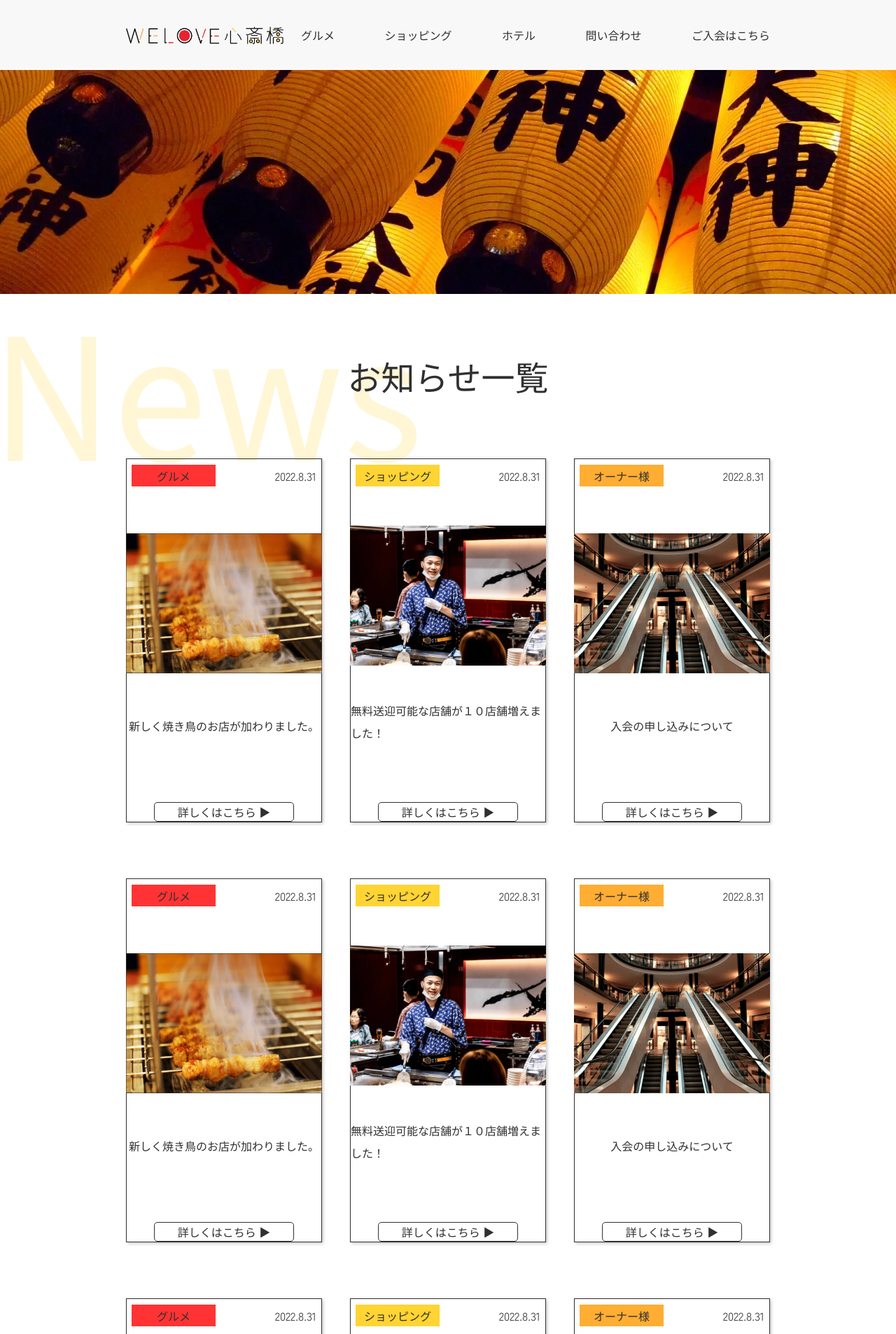
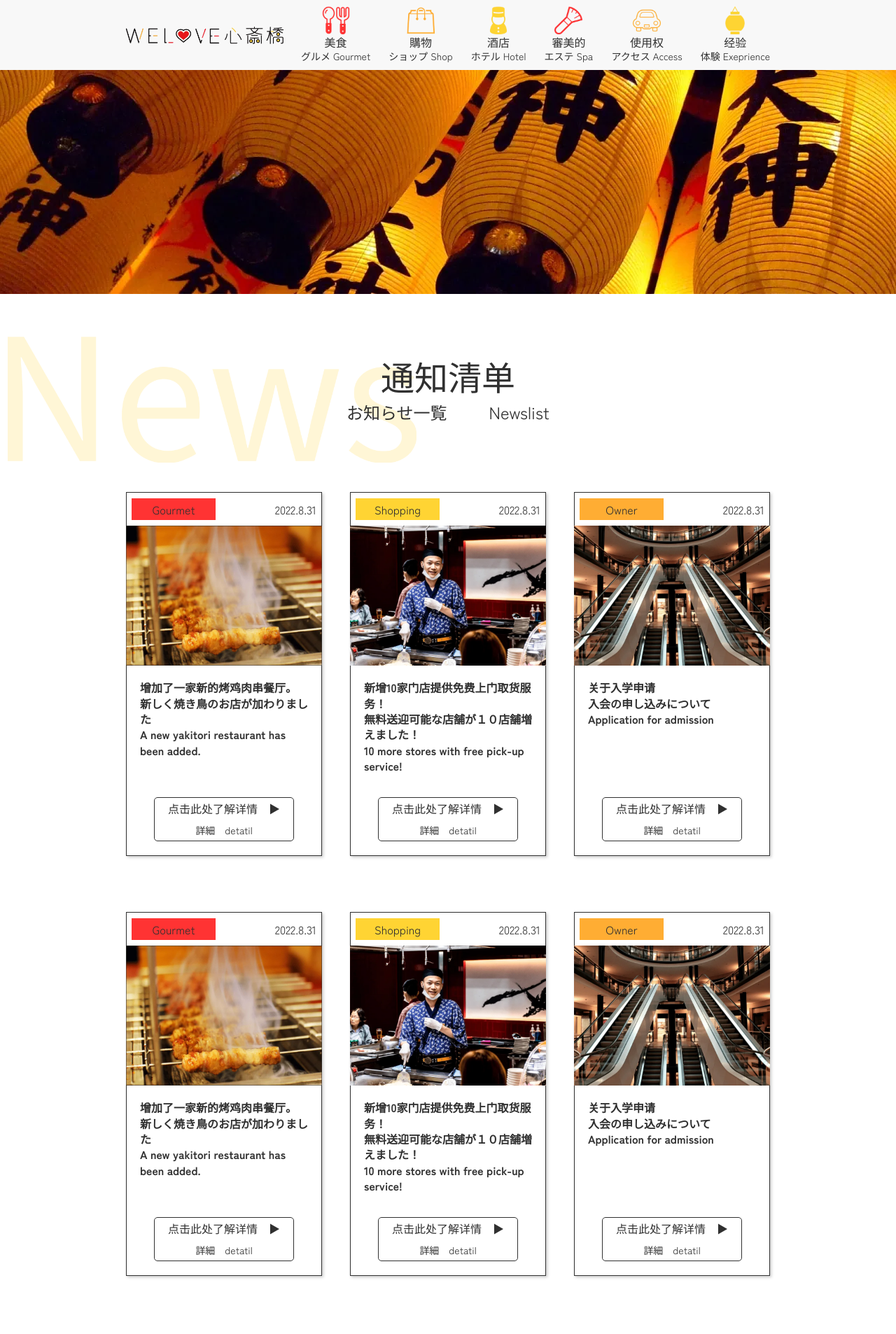
Before and after one commit to macmeals/weloveshinsaibashi, a plain HTML site: page content/news.html in a window 1280 px wide. Shown: the top 1906 px of the page at 70% size. Drawn offline with Linux system fonts and the light colour scheme.

Commit message:
New一覧完成

```diff
--- a/content/news.html
+++ b/content/news.html
@@ -16,17 +16,54 @@
   <div class="l-wrapper">
     <header class="l-header">
         <div class="p-header__pc">
-            <a href="index.html"><img class="c-illust__headerlogo" src="img/header/headerlogo.png" alt="ヘッダーロゴ"></a>
+            <a href="index.html"><img class="c-illust__headerlogo" src="img/header/header_logo.webp" alt="ヘッダーロゴ"></a>
                 <ul class="p-header__list">
-                <li><a class="c-underline__black" href="index.html#food">グルメ</a></li>
-                <li><a class="c-underline__black" href="index.html#shop">ショッピング</a></li>
-                <li><a class="c-underline__black" href="index.html#hotel">ホテル</a></li>
-                <li><a class="c-underline__black" href="inquiry.html">問い合わせ</a></li>
-                <li><a class="c-underline__black" href="admission.html">ご入会はこちら</a></li>
+                    <li>
+                        <a class="p-header__link" href="#food">
+                            <img class="c-illust__headericon" src="./img/header/header_gourmet.webp" alt="グルメのヘッダーアイコン">
+                            <p class="c-header__lineheight">美食</p>
+                            <p class="c-pc__text14px c-lineheight__middle">グルメ Gourmet</p>
+                        </a>
+                    </li>
+                    <li>
+                        <a class="p-header__link" href="#shop">
+                            <img class="c-illust__headericon" src="./img/header/header_shop.webp" alt="グルメのヘッダーアイコン">
+                            <p class="c-header__lineheight ">購物</p>
+                            <p class="c-pc__text14px c-header__lineheight">ショップ Shop</p>
+                        </a>
+                    </li>
+                    <li>
+                        <a class="p-header__link" href="#hotel">
+                            <img class="c-illust__headericon" src="./img/header/header_hotel.webp" alt="グルメのヘッダーアイコン">
+                            <p class="c-header__lineheight c-header__lineheight">酒店</p>
+                            <p class="c-pc__text14px c-header__lineheight">ホテル Hotel</p>
+                        </a>
+                    </li>
+                    <li>
+                        <a class="p-header__link" href="#shop">
+                            <img class="c-illust__headericon" src="./img/header/header_spa.webp" alt="グルメのヘッダーアイコン">
+                            <p class="c-header__lineheight">審美的</p>
+                            <p class="c-pc__text14px c-header__lineheight">エステ Spa</p>
+                        </a>
+                    </li>
+                    <li>
+                        <a class="p-header__link" href="#access">
+                            <img class="c-illust__headericon" src="./img/header/header_access.webp" alt="グルメのヘッダーアイコン">
+                            <p class="c-header__lineheight">使用权</p>
+                            <p class="c-pc__text14px c-header__lineheight">アクセス Access</p>
+                        </a>
+                    </li>
+                    <li>
+                        <a class="p-header__link c-header__lineheight" href="#exprience">
+                            <img class="c-illust__headericon" src="./img/header/header_experience.webp" alt="グルメのヘッダーアイコン">
+                            <p class="c-header__lineheight">经验</p>
+                            <p class="c-pc__text14px c-header__lineheight">体験 Exeprience</p>
+                        </a>
+                    </li>
                 </ul>
             </div>
         <div class="p-header__mobile ">
-            <a href="index.html"><img class="c-illust__headerlogo" src="img/header/headerlogo.png" alt="ヘッダーロゴ"></a>
+            <a href="index.html"><img class="c-illust__headerlogo" src="img/header/header_logo.webp" alt="ヘッダーロゴ"></a>
             <button class="c-hambergerbutton">
                 <span class="c-hambergerbutton__upperbar"></span>
                 <span class="c-hambergerbutton__middlebar"></span>
@@ -38,13 +75,20 @@
         <main class="l-main">
             <img class="c-photo__smallview c-fadeTriger" src="img/news/newsfirstview.webp" alt="ファーストビュー">
             <article class="p-news">
-                <h2 class="c-pagetitle u-margin__pc-topbot90 u-margin__sp-topbot40 c-fadeTriger">お知らせ一覧</h2>
+                <div class="u-margin__pc-topbot90 u-vertical-center">
+                    <h2 class="c-pagetitle u-margin__sp-top40 c-fadeTriger">通知清单</h2>
+                    <div class="p-topsubtitle__JpnEng c-pc__text24px c-fadeTriger">
+                        <p>お知らせ一覧</p>
+                        <p class="u-margin__pc-left60">Newslist</p>
+                    </div>
+                </div>
                 <div class="p-news__grid">
-                    <div class="p-newscard c-fadeTriger">
+                    <div class="p-newscard u-margin__sp-top40 c-fadeTriger">
+                        <div class="p-newscard__contents">
                             <div class="p-newscard__top">
                                 <div class="p-newscard__categoly">
                                     <div class="c-categoly__red">
-                                    <p>グルメ</p>
+                                        <p>Gourmet</p>
                                     </div>
                                     <div class="c-categoly__date">
                                         <p>2022.8.31</p>
@@ -52,16 +96,20 @@
                                 </div>
                             </div>
                             <img class="c-photo__newscard" src="img/news/news1.webp" alt="topカードの一枚目">
-                        <p>新しく焼き鳥のお店が加わりました。</p>
-                        <a href="./newsdetail.html" class="c-button__small u-margin__pc-top35 u-margin__sp-top35">
-                            <span>詳しくはこちら ▶︎</span>
+                            <p class="u-margin__top20">增加了一家新的烤鸡肉串餐厅。</p>
+                            <p>新しく焼き鳥のお店が加わりました</p>
+                            <p>A new yakitori restaurant has been added.</p>
+                        </div>
+                        <a href="newsdetail.html" class="c-button__small-multilingual u-margin__bottom20">
+                            <span class="c-smallbuttontext__china">点击此处了解详情&emsp;▶︎ </br><span class="c-smallbuttontext__JpnEng">詳細&emsp;detatil</span></span>
                         </a>
                     </div>
-                    <div class="p-newscard u-margin__sp-top40 c-fadeTriger">
+                    <div class="p-newscard u-margin__sp-top40 c-fadeTriger ">
+                        <div class="p-newscard__contents">
                             <div class="p-newscard__top">
                                 <div class="p-newscard__categoly">
                                     <div class="c-categoly__yellow">
-                                    <p>ショッピング</p>
+                                        <p>Shopping</p>
                                     </div>
                                     <div class="c-categoly__date">
                                         <p>2022.8.31</p>
@@ -69,16 +117,20 @@
                                 </div>
                             </div>
                             <img class="c-photo__newscard" src="img/news/news2.webp" alt="topカードの一枚目">
+                            <p class="u-margin__top20">新增10家门店提供免费上门取货服务！</p>
                             <p>無料送迎可能な店舗が１０店舗増えました！</p>
-                        <a href="newsdetail.html" class="c-button__small u-margin__pc-top35 u-margin__sp-top35">
-                            <span>詳しくはこちら ▶︎</span>
+                            <p>10 more stores with free pick-up service!</p>
+                        </div>
+                        <a href="newsdetail.html" class="c-button__small-multilingual u-margin__bottom20">
+                            <span class="c-smallbuttontext__china">点击此处了解详情&emsp;▶︎ </br><span class="c-smallbuttontext__JpnEng">詳細&emsp;detatil</span></span>
                         </a>
                     </div>
                     <div class="p-newscard u-margin__sp-top40 c-fadeTriger">
+                        <div class="p-newscard__contents">
                             <div class="p-newscard__top">
                                 <div class="p-newscard__categoly">
                                     <div class="c-categoly__orange">
-                                    <p>オーナー様</p>
+                                        <p>Owner</p>
                                     </div>
                                     <div class="c-categoly__date">
                                         <p>2022.8.31</p>
@@ -86,16 +138,20 @@
                                 </div>
                             </div>
                             <img class="c-photo__newscard" src="img/news/news3.webp" alt="topカードの一枚目">
+                            <p class="u-margin__top20">关于入学申请</p>
                             <p>入会の申し込みについて</p>
-                        <a href="newsdetail.html" class="c-button__small u-margin__pc-top35 u-margin__sp-top35">
-                            <span>詳しくはこちら ▶︎</span>
+                            <p>Application for admission</p>
+                        </div>
+                        <a href="newsdetail.html" class="c-button__small-multilingual u-margin__bottom20">
+                            <span class="c-smallbuttontext__china">点击此处了解详情&emsp;▶︎ </br><span class="c-smallbuttontext__JpnEng">詳細&emsp;detatil</span></span>
                         </a>
                     </div>
                     <div class="p-newscard u-margin__sp-top40 c-fadeTriger">
+                        <div class="p-newscard__contents">
                             <div class="p-newscard__top">
                                 <div class="p-newscard__categoly">
                                     <div class="c-categoly__red">
-                                  <p>グルメ</p>
+                                        <p>Gourmet</p>
                                     </div>
                                     <div class="c-categoly__date">
                                         <p>2022.8.31</p>
@@ -103,16 +159,20 @@
                                 </div>
                             </div>
                             <img class="c-photo__newscard" src="img/news/news1.webp" alt="topカードの一枚目">
-                       <p>新しく焼き鳥のお店が加わりました。</p>
-                       <a href="newsdetail.html" class="c-button__small u-margin__pc-top35 u-margin__sp-top35">
-                            <span>詳しくはこちら ▶︎</span>
+                            <p class="u-margin__top20">增加了一家新的烤鸡肉串餐厅。</p>
+                            <p>新しく焼き鳥のお店が加わりました</p>
+                            <p>A new yakitori restaurant has been added.</p>
+                        </div>
+                        <a href="newsdetail.html" class="c-button__small-multilingual u-margin__bottom20">
+                            <span class="c-smallbuttontext__china">点击此处了解详情&emsp;▶︎ </br><span class="c-smallbuttontext__JpnEng">詳細&emsp;detatil</span></span>
                         </a>
                     </div>
-                    <div class="p-newscard u-margin__sp-top40 c-fadeTriger">
+                    <div class="p-newscard u-margin__sp-top40 c-fadeTriger ">
+                        <div class="p-newscard__contents">
                             <div class="p-newscard__top">
                                 <div class="p-newscard__categoly">
                                     <div class="c-categoly__yellow">
-                                  <p>ショッピング</p>
+                                        <p>Shopping</p>
                                     </div>
                                     <div class="c-categoly__date">
                                         <p>2022.8.31</p>
@@ -120,16 +180,20 @@
                                 </div>
                             </div>
                             <img class="c-photo__newscard" src="img/news/news2.webp" alt="topカードの一枚目">
+                            <p class="u-margin__top20">新增10家门店提供免费上门取货服务！</p>
                             <p>無料送迎可能な店舗が１０店舗増えました！</p>
-                      <a href="newsdetail.html" class="c-button__small u-margin__pc-top35 u-margin__sp-top35">
-                          <span>詳しくはこちら ▶︎</span>
+                            <p>10 more stores with free pick-up service!</p>
+                        </div>
+                        <a href="newsdetail.html" class="c-button__small-multilingual u-margin__bottom20">
+                            <span class="c-smallbuttontext__china">点击此处了解详情&emsp;▶︎ </br><span class="c-smallbuttontext__JpnEng">詳細&emsp;detatil</span></span>
                         </a>
                     </div>
                     <div class="p-newscard u-margin__sp-top40 c-fadeTriger">
+                        <div class="p-newscard__contents">
                             <div class="p-newscard__top">
                                 <div class="p-newscard__categoly">
                                     <div class="c-categoly__orange">
-                                <p>オーナー様</p>
+                                        <p>Owner</p>
                                     </div>
                                     <div class="c-categoly__date">
                                         <p>2022.8.31</p>
@@ -137,78 +201,67 @@
                                 </div>
                             </div>
                             <img class="c-photo__newscard" src="img/news/news3.webp" alt="topカードの一枚目">
+                            <p class="u-margin__top20">关于入学申请</p>
                             <p>入会の申し込みについて</p>
-                     <a href="newsdetail.html" class="c-button__small u-margin__pc-top35 u-margin__sp-top35">
-                         <span>詳しくはこちら ▶︎</span>
-                     </a>
+                            <p>Application for admission</p>
                         </div>
-                    <div class="p-newscard u-margin__sp-top40 c-fadeTriger">
-                      <div class="p-newscard__top">
-                          <div class="p-newscard__categoly">
-                              <div class="c-categoly__red">
-                                  <p>グルメ</p>
-                              </div>
-                              <div class="c-categoly__date">
-                                  <p>2022.8.31</p>
-                              </div>
-                          </div>
-                       </div>
-                       <img class="c-photo__newscard" src="img/news/news1.webp" alt="topカードの一枚目">
-                       <p>新しく焼き鳥のお店が加わりました。</p>
-                       <a href="newsdetail.html" class="c-button__small u-margin__pc-top35">
-                            <span>詳しくはこちら ▶︎</span>
-                       </a>
-                    </div>
-                    <div class="p-newscard u-margin__sp-top40 c-fadeTriger">
-                      <div class="p-newscard__top">
-                          <div class="p-newscard__categoly">
-                              <div class="c-categoly__yellow">
-                                  <p>ショッピング</p>
-                              </div>
-                              <div class="c-categoly__date">
-                                  <p>2022.8.31</p>
-                              </div>
-                          </div>
-                      </div>
-                      <img class="c-photo__newscard" src="img/news/news2.webp" alt="topカードの一枚目">
-                      <p>無料送迎可能な店舗が１０店舗増えました！</p>
-                      <a href="newsdetail.html" class="c-button__small u-margin__pc-top35 u-margin__sp-top35">
-                          <span>詳しくはこちら ▶︎</span>
-                      </a>
-                    </div>
-                    <div class="p-newscard u-margin__sp-top40 c-fadeTriger">
-                        <div class="p-newscard__top">
-                            <div class="p-newscard__categoly">
-                                <div class="c-categoly__orange">
-                                    <p>オーナー様</p>
-                                </div>
-                                <div class="c-categoly__date">
-                                    <p>2022.8.31</p>
-                                </div>
-                            </div>
-                        </div>
-                        <img class="c-photo__newscard" src="img/news/news3.webp" alt="topカードの一枚目">
-                        <p>入会の申し込みについて</p>
-                        <a href="newsdetail.html" class="c-button__small u-margin__pc-top35 u-margin__sp-top35">
-                            <span>詳しくはこちら ▶︎</span>
+                        <a href="newsdetail.html" class="c-button__small-multilingual u-margin__bottom20">
+                            <span class="c-smallbuttontext__china">点击此处了解详情&emsp;▶︎ </br><span class="c-smallbuttontext__JpnEng">詳細&emsp;detatil</span></span>
                         </a>
                     </div>
                 </div>
             </article>
             <img class="u-margin__pc-top100 u-margin__sp-top50 c-illust__pagenation c-fadeTriger" src="img/Pagenation.png" alt="ページネーション">
-            <a href="index.html" class="c-button__large u-margin__pc-topbot115 u-margin__sp-topbot60 c-fadeTriger">
-                <span>ホーム ▶︎</span>
+            <a href="main.html" class="c-button__large-multilingual u-margin__pc-topbot115 u-margin__sp-topbot60 c-fadeTriger">
+                <span class="c-largebuttontext__china">家&emsp;▶︎</br><span class="c-largebuttontext__JpnEng">ホームへ&emsp;Home</span></span>
             </a>
         </main>
         <aside class="l-side">
-          <ul class="p-side u-margin__sp-top60">
-              <li><a href="index.html#food" class="p-side__text">グルメ</a></li>
-              <li><a href="index.html#shop" class="p-side__text">ショッピング</a></li>
-              <li><a href="index.html#hotel" class="p-side__text">ホテル</a></li>
-              <li><a href="inquiry.html" class="p-side__text">問い合わせ</a></li>
-              <li><a href="admission.html" class="p-side__text">ご入会はこちら</a></li>
+            <ul class="p-sidegrid u-margin__sp-top50">
+                <li>
+                    <a class="p-header__link p-side__animation" href="#food">
+                        <img class="c-illust__headericon" src="./img/header/header_gourmet.webp" alt="グルメのヘッダーアイコン">
+                        <p class="c-header__lineheight">美食</p>
+                        <p class="c-pc__text14px c-lineheight__middle">グルメ Gourmet</p>
+                    </a>
+                </li>
+                <li>
+                    <a class="p-header__link p-side__animation" href="#shop">
+                        <img class="c-illust__headericon" src="./img/header/header_shop.webp" alt="グルメのヘッダーアイコン">
+                        <p class="c-header__lineheight ">購物</p>
+                        <p class="c-pc__text14px c-header__lineheight">ショップ Shop</p>
+                    </a>
+                </li>
+                <li>
+                    <a class="p-header__link p-side__animation" href="#hotel">
+                        <img class="c-illust__headericon" src="./img/header/header_hotel.webp" alt="グルメのヘッダーアイコン">
+                        <p class="c-header__lineheight c-header__lineheight">酒店</p>
+                        <p class="c-pc__text14px c-header__lineheight">ホテル Hotel</p>
+                    </a>
+                </li>
+                <li>
+                    <a class="p-header__link p-side__animation" href="#shop">
+                        <img class="c-illust__headericon" src="./img/header/header_spa.webp" alt="グルメのヘッダーアイコン">
+                        <p class="c-header__lineheight">審美的</p>
+                        <p class="c-pc__text14px c-header__lineheight">エステ Spa</p>
+                    </a>
+                </li>
+                <li>
+                    <a class="p-header__link p-side__animation" href="#access">
+                        <img class="c-illust__headericon" src="./img/header/header_access.webp" alt="グルメのヘッダーアイコン">
+                        <p class="c-header__lineheight">使用权</p>
+                        <p class="c-pc__text14px c-header__lineheight">アクセス Access</p>
+                    </a>
+                </li>
+                <li>
+                    <a class="p-header__link p-side__animation" href="#exprience">
+                        <img class="c-illust__headericon" src="./img/header/header_experience.webp" alt="グルメのヘッダーアイコン">
+                        <p class="c-header__lineheight">经验</p>
+                        <p class="c-pc__text14px c-header__lineheight">体験 Exeprience</p>
+                    </a>
+                </li>
             </ul>
-          <img class="c-illust__logo u-margin__sp-top20" src="img/welovelogo2.png" alt="ハンバーガーサイトのログ">
+            <img class="c-illust__logo" src="./img/topgrid/newlogo.webp" alt="ハンバーガーサイトのログ">
         </aside>
     </div>
     <div class="p-footer u-padding__pc-topbot30">
@@ -221,12 +274,9 @@
             </div>
         </div>
         <ul class="p-footer__list c-fadeTriger">
-            <li><a href="index.html#food" class="c-underline__black">グルメ</a></li>
-            <li><a href="index.html#shop" class="c-underline__black">ショッピング</a></li>
-            <li><a href="index.html#hotel" class="c-underline__black">ホテル</a></li>
+            <li><a href="regulation.html" class="c-underline__black">利用規約</a></li>
+            <li><a href="admission.html" class="c-underline__black">ご入会</a></li>
             <li><a href="inquiry.html" class="c-underline__black">お問い合わせ</a></li>
-            <li><a href="admission.html" class="c-underline__black">ご入会はこちら</a></li>
-            <li><a href="regulation.html" class="c-underline__black">利用規格</a></li>
         </ul>
     </div>
   </div> <!-- l-wrapper -->
--- a/content/scss/object/component/_c-button.scss
+++ b/content/scss/object/component/_c-button.scss
@@ -2,7 +2,7 @@
 
 .c-button {
     // &__small , &__large の共通のスタイリング
-    &__small , &__large, &__smallmultilingual ,&__largemultilingual {
+    &__small , &__large, &__small-multilingual ,&__large-multilingual {
         border: #303030 1px solid;
         border-radius: 5px;
         text-align: center;
@@ -113,7 +113,7 @@
 
     }
 
-    &__smallmultilingual {
+    &__small-multilingual {
         width: 200px;
         height: 63px;
         line-height: 30px;
@@ -135,7 +135,7 @@
         }
     }
 
-    &__largemultilingual {
+    &__large-multilingual {
         width: 280px;
         height: 85px;
         line-height: 40px;
--- a/content/scss/object/project/_p-main.scss
+++ b/content/scss/object/project/_p-main.scss
@@ -417,11 +417,13 @@
         background-position: 10px 20px;
     }
 
+
+
     &__grid {
         @include mixin.pc {
             display: grid;
             grid-template-columns: repeat(3, 1fr);
-            grid-template-rows : repeat(3, 1fr);
+            grid-template-rows : repeat(2, 1fr);
             gap: 80px 40px;
         }
 
--- /dev/null
+++ b/content/scss/object/utility/_u-align.scss
@@ -0,0 +1,6 @@
+@use '../../foundation/mixin' as mixin;
+
+//縦垂直に整列する。
+.u-vertical-center {
+   @include mixin.verticalcenter
+}
--- a/content/scss/weloveshinsaibahi-style.scss
+++ b/content/scss/weloveshinsaibahi-style.scss
@@ -29,3 +29,4 @@
 //object-utility
 @use './object/utility/u-margin';
 @use './object/utility/u-padding';
+@use './object/utility/u-align';
```
Also changed, not shown: content/index.html (+7 -7 lines), content/css/weloveshinsaibahi-style.css, 1 other file. Lines whose indentation alone changed are shown as unchanged.
